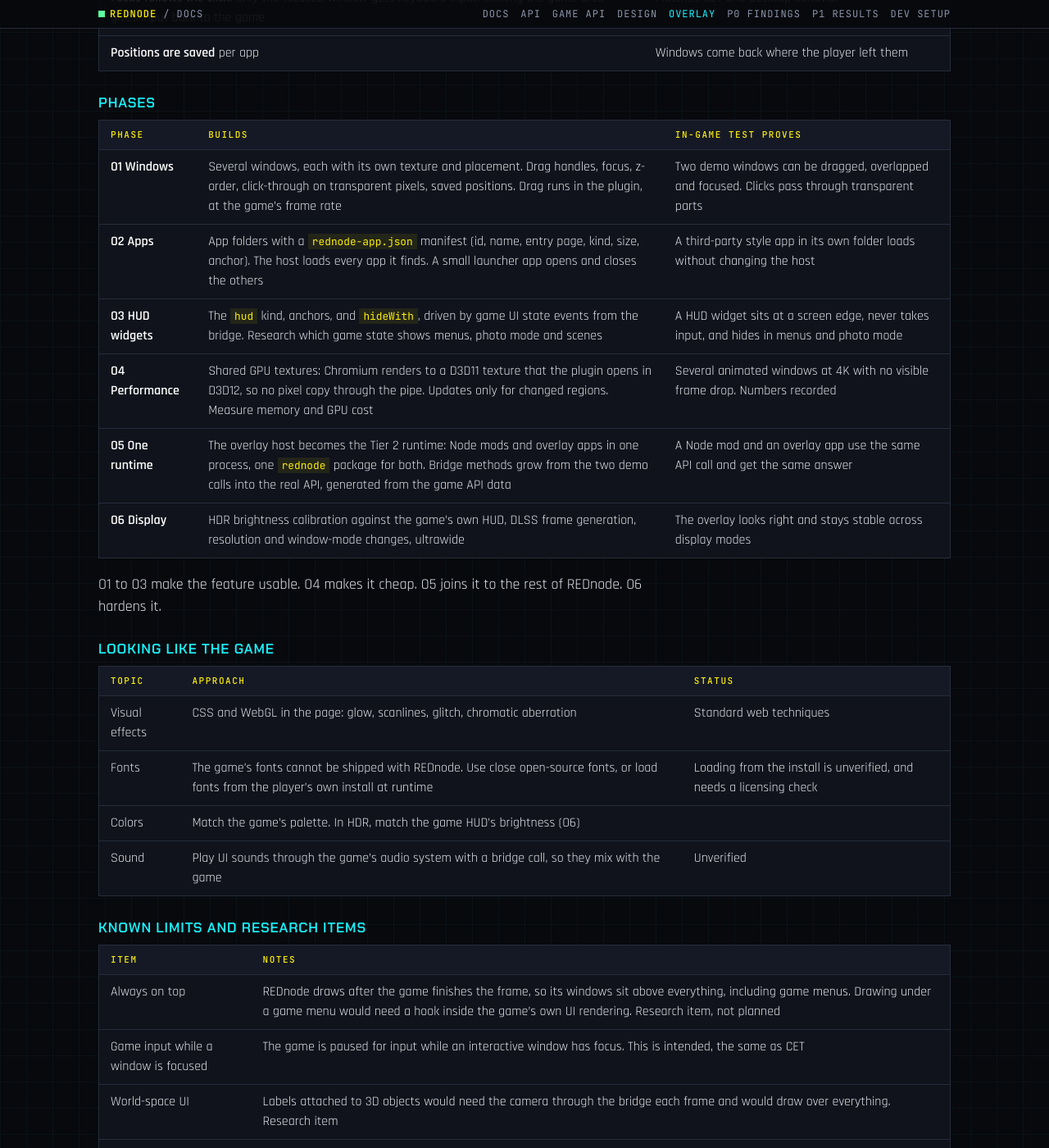
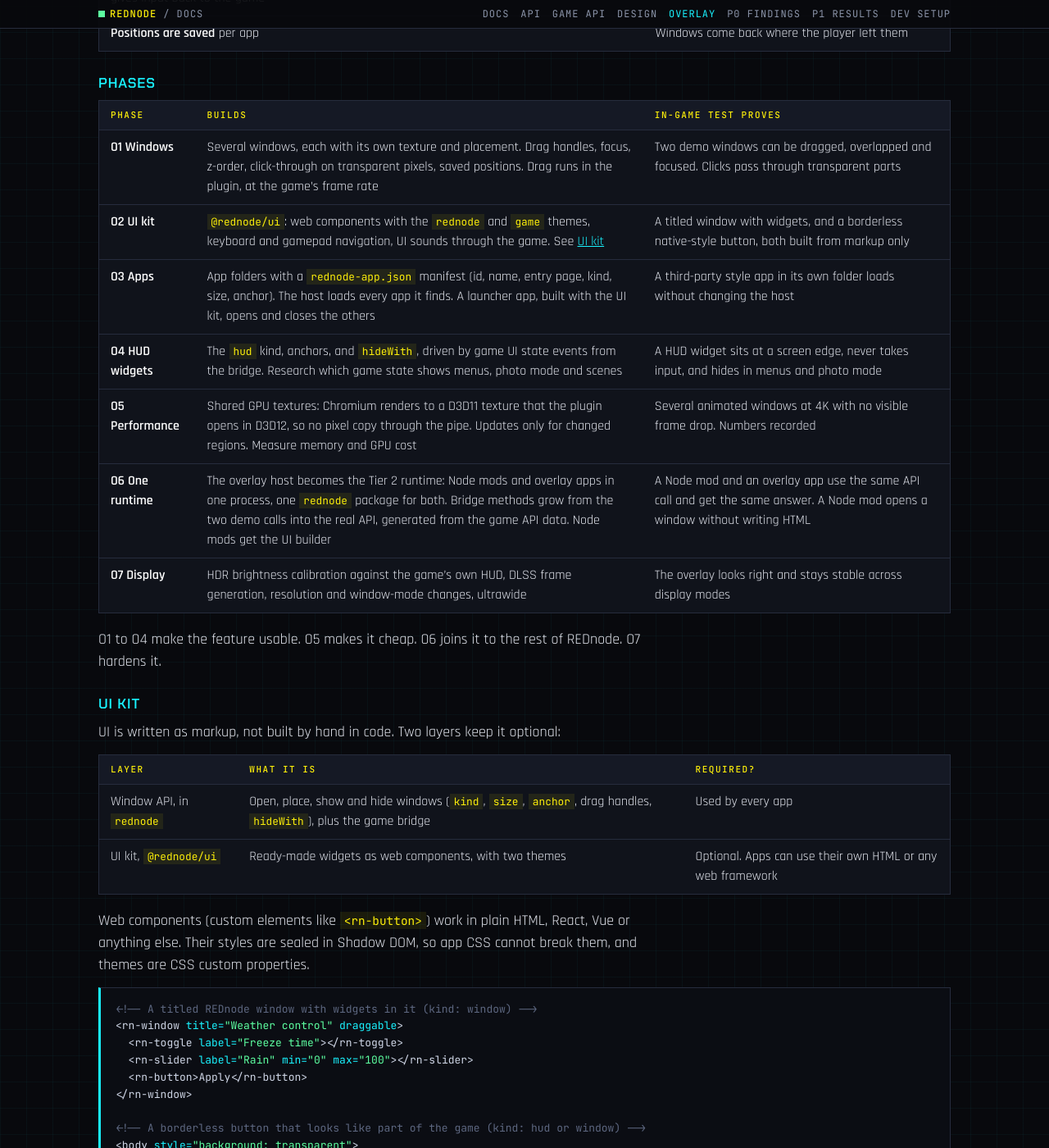
Before and after one commit to CyberbuildsAI/REDnode, a Jekyll site: the page built from docs/overlay.md, in a window 1280 px wide and 1400 px high, scrolled down 6521 px. Shown: the whole window at 82% size. Built offline with Jekyll 4.4.1, drawn with Linux system fonts in a browser that asks for light colours; our own code applies the rules of GitHub Pages for plain Markdown files; some of the changed text lies outside the part shown.

Commit message:
Add the UI kit to the overlay plan
Widgets as web components with rednode and game themes, used from markup by
overlay apps, from a builder by Node mods, and through the bridge by Tier 1.
It becomes phase O2, so the later phases move down one.

Co-Authored-By: Claude Opus 5.5 <noreply@anthropic.com>

````diff
--- a/docs/overlay.md
+++ b/docs/overlay.md
@@ -147,7 +147,7 @@ The result was the first row.
 
 ## Plan for the real version
 
-Status: **draft for review.** Phases are numbered O1 to O6 so they do not clash with the project phases P0 to P4. Each phase ends with an in-game test, like the proof of concept.
+Status: **draft for review.** Phases are numbered O1 to O7 so they do not clash with the project phases P0 to P4. Each phase ends with an in-game test, like the proof of concept.
 
 ### Goal
 
@@ -160,7 +160,7 @@ The plugin owns window placement, so moving a window never waits on Chromium. Th
 | Property | Values | Notes |
 |---|---|---|
 | `kind` | `window` or `hud` | A `hud` window is drawn but never focused and never takes input |
-| `frame` | `none` (default) or `hud` | `none` draws nothing but the page. `hud` adds an optional REDnode title bar with close and drag |
+| `frame` | `none` (default) | REDnode draws nothing but the page. A title bar with close and drag comes from the UI kit's `<rn-window>`, not from the plugin |
 | `size` | page pixels | Scaled with the screen height, like the proof of concept. Later also with the game's UI scale |
 | `anchor` | `center`, `top-left` and so on, plus an offset | Lets HUD widgets sit at a screen edge at any resolution and aspect ratio |
 | `draggable` | yes or no | Drag handles are marked in the page's HTML, for example `data-rednode-drag` |
@@ -179,13 +179,54 @@ Rules that make borderless windows behave:
 | Phase | Builds | In-game test proves |
 |---|---|---|
 | **O1 Windows** | Several windows, each with its own texture and placement. Drag handles, focus, z-order, click-through on transparent pixels, saved positions. Drag runs in the plugin, at the game's frame rate | Two demo windows can be dragged, overlapped and focused. Clicks pass through transparent parts |
-| **O2 Apps** | App folders with a `rednode-app.json` manifest (id, name, entry page, kind, size, anchor). The host loads every app it finds. A small launcher app opens and closes the others | A third-party style app in its own folder loads without changing the host |
-| **O3 HUD widgets** | The `hud` kind, anchors, and `hideWith`, driven by game UI state events from the bridge. Research which game state shows menus, photo mode and scenes | A HUD widget sits at a screen edge, never takes input, and hides in menus and photo mode |
-| **O4 Performance** | Shared GPU textures: Chromium renders to a D3D11 texture that the plugin opens in D3D12, so no pixel copy through the pipe. Updates only for changed regions. Measure memory and GPU cost | Several animated windows at 4K with no visible frame drop. Numbers recorded |
-| **O5 One runtime** | The overlay host becomes the Tier 2 runtime: Node mods and overlay apps in one process, one `rednode` package for both. Bridge methods grow from the two demo calls into the real API, generated from the game API data | A Node mod and an overlay app use the same API call and get the same answer |
-| **O6 Display** | HDR brightness calibration against the game's own HUD, DLSS frame generation, resolution and window-mode changes, ultrawide | The overlay looks right and stays stable across display modes |
+| **O2 UI kit** | `@rednode/ui`: web components with the `rednode` and `game` themes, keyboard and gamepad navigation, UI sounds through the game. See [UI kit](#ui-kit) | A titled window with widgets, and a borderless native-style button, both built from markup only |
+| **O3 Apps** | App folders with a `rednode-app.json` manifest (id, name, entry page, kind, size, anchor). The host loads every app it finds. A launcher app, built with the UI kit, opens and closes the others | A third-party style app in its own folder loads without changing the host |
+| **O4 HUD widgets** | The `hud` kind, anchors, and `hideWith`, driven by game UI state events from the bridge. Research which game state shows menus, photo mode and scenes | A HUD widget sits at a screen edge, never takes input, and hides in menus and photo mode |
+| **O5 Performance** | Shared GPU textures: Chromium renders to a D3D11 texture that the plugin opens in D3D12, so no pixel copy through the pipe. Updates only for changed regions. Measure memory and GPU cost | Several animated windows at 4K with no visible frame drop. Numbers recorded |
+| **O6 One runtime** | The overlay host becomes the Tier 2 runtime: Node mods and overlay apps in one process, one `rednode` package for both. Bridge methods grow from the two demo calls into the real API, generated from the game API data. Node mods get the UI builder | A Node mod and an overlay app use the same API call and get the same answer. A Node mod opens a window without writing HTML |
+| **O7 Display** | HDR brightness calibration against the game's own HUD, DLSS frame generation, resolution and window-mode changes, ultrawide | The overlay looks right and stays stable across display modes |
 
-O1 to O3 make the feature usable. O4 makes it cheap. O5 joins it to the rest of REDnode. O6 hardens it.
+O1 to O4 make the feature usable. O5 makes it cheap. O6 joins it to the rest of REDnode. O7 hardens it.
+
+### UI kit
+
+UI is written as markup, not built by hand in code. Two layers keep it optional:
+
+| Layer | What it is | Required? |
+|---|---|---|
+| Window API, in `rednode` | Open, place, show and hide windows (`kind`, `size`, `anchor`, drag handles, `hideWith`), plus the game bridge | Used by every app |
+| UI kit, `@rednode/ui` | Ready-made widgets as web components, with two themes | Optional. Apps can use their own HTML or any web framework |
+
+Web components (custom elements like `<rn-button>`) work in plain HTML, React, Vue or anything else. Their styles are sealed in Shadow DOM, so app CSS cannot break them, and themes are CSS custom properties.
+
+```html
+<!-- A titled REDnode window with widgets in it (kind: window) -->
+<rn-window title="Weather control" draggable>
+  <rn-toggle label="Freeze time"></rn-toggle>
+  <rn-slider label="Rain" min="0" max="100"></rn-slider>
+  <rn-button>Apply</rn-button>
+</rn-window>
+
+<!-- A borderless button that looks like part of the game (kind: hud or window) -->
+<body style="background: transparent">
+  <rn-button theme="game" sound="ui_click">Open stash</rn-button>
+</body>
+```
+
+| Item | Plan |
+|---|---|
+| First widgets | `rn-window`, `rn-panel`, `rn-button`, `rn-toggle`, `rn-slider`, `rn-input`, `rn-list`, `rn-tabs`, `rn-menu`, `rn-progress`, `rn-tooltip`, `rn-notification` |
+| Theme `rednode` | The REDnode HUD house style, as in the demo app |
+| Theme `game` | A look-alike of the game's own UI, rebuilt in CSS. No CDPR textures or fonts are copied |
+| Built in | Keyboard and gamepad navigation, focus that works with click-through and the F10 modes, UI sounds played through the game's audio by the bridge |
+
+Every REDnode kernel reaches the same widgets, because only the overlay host can render a page:
+
+| Who | How they make UI |
+|---|---|
+| Overlay app (HTML and JavaScript) | Uses the components in its markup |
+| Tier 2 Node mod | A builder that produces the same components, for example `rednode.ui.window({ title, children: [button('Apply')] })`. No HTML needed. Arrives in O6 |
+| Tier 1 and declarative rules | Ask through the bridge for a ready-made piece of UI, such as a notification. The host renders it with the kit |
 
 ### Looking like the game
 
@@ -193,7 +234,7 @@ O1 to O3 make the feature usable. O4 makes it cheap. O5 joins it to the rest of
 |---|---|---|
 | Visual effects | CSS and WebGL in the page: glow, scanlines, glitch, chromatic aberration | Standard web techniques |
 | Fonts | The game's fonts cannot be shipped with REDnode. Use close open-source fonts, or load fonts from the player's own install at runtime | Loading from the install is unverified, and needs a licensing check |
-| Colors | Match the game's palette. In HDR, match the game HUD's brightness (O6) | |
+| Colors | Match the game's palette. In HDR, match the game HUD's brightness (O7) | |
 | Sound | Play UI sounds through the game's audio system with a bridge call, so they mix with the game | Unverified |
 
 ### Known limits and research items
````
